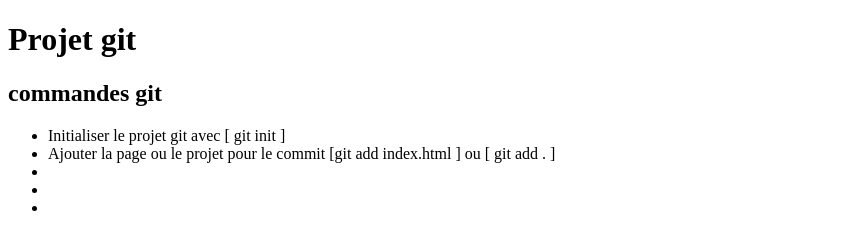
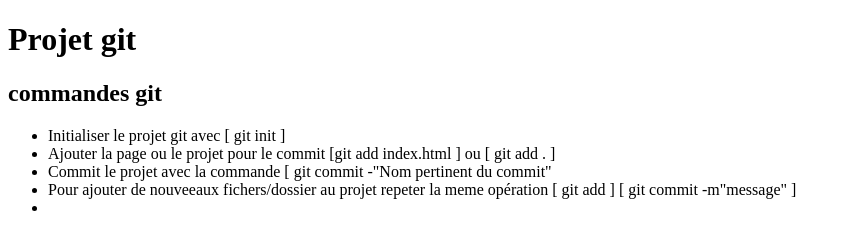
Before and after one commit to SCH-Matthys/Projet_git, a plain HTML site: page index.html in a window 1280 px wide. Shown: the whole page, without its empty margins (0-851 px from the left). Drawn offline with Linux system fonts and the light colour scheme.

Commit message:
ajouts des consignes

```diff
--- a/index.html
+++ b/index.html
@@ -13,8 +13,8 @@
         <ul>
             <li>Initialiser le projet git avec [ git init ]</li>
             <li>Ajouter la page ou le projet pour le commit [git add index.html ] ou [ git add . ]</li>
-            <li></li>
-            <li></li>
+            <li>Commit le projet avec la commande [ git commit -"Nom pertinent du commit"</li>
+            <li>Pour ajouter de nouveeaux fichers/dossier au projet repeter la meme opération [ git add ] [ git commit -m"message" ]</li>
             <li></li>
         </ul>
     </main>
```
